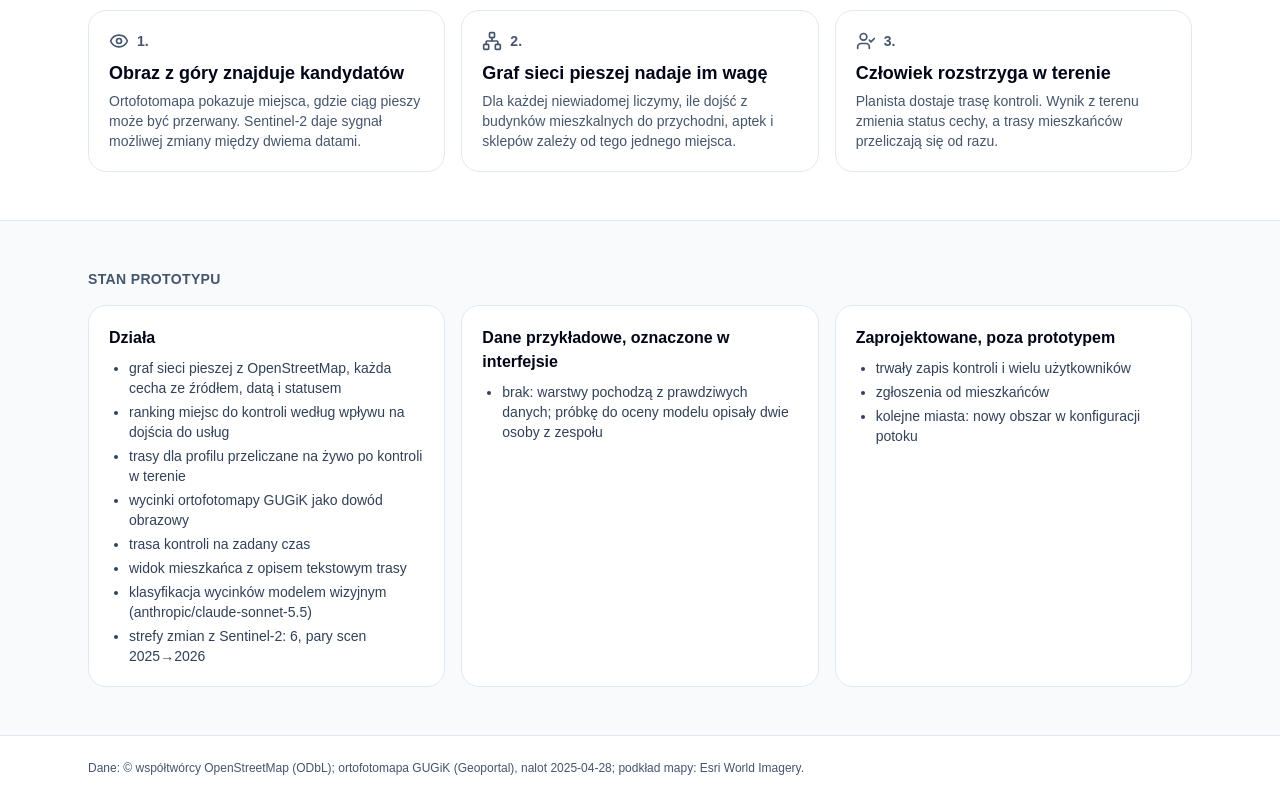
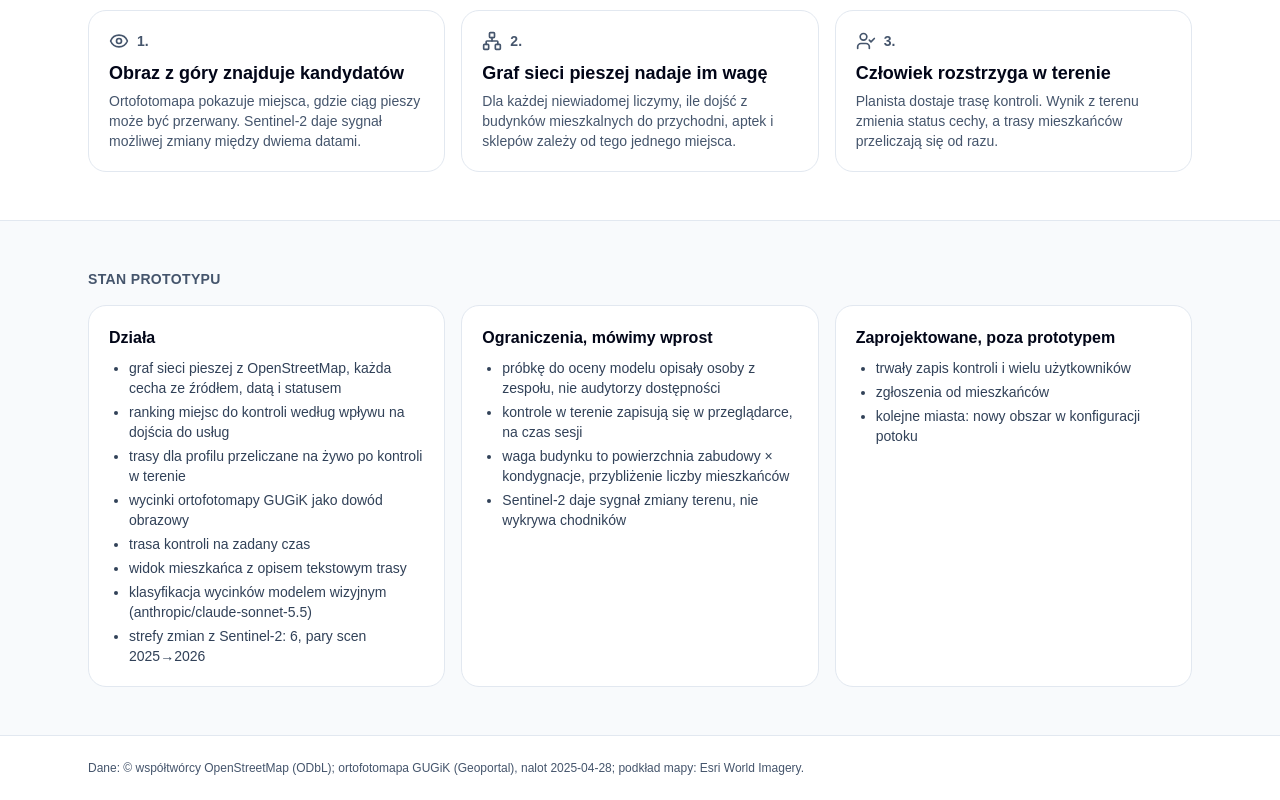
Before and after one commit to knmlprz/aglosat6767, a Next.js app: page / in a window 1280 px wide. Shown: the part 1574-2374 px from the top of the page. Built offline with nearby package versions, Linux system fonts and the light colour scheme; a web font is replaced by a local one.

Commit message:
Strona główna: ograniczenia zamiast pustej listy danych przykładowych

```diff
--- a/components/landing-page.tsx
+++ b/components/landing-page.tsx
@@ -66,6 +66,13 @@ const DZIALA = [
   "wycinki ortofotomapy GUGiK jako dowód obrazowy",
   "trasa kontroli na zadany czas",
   "widok mieszkańca z opisem tekstowym trasy",
+];
+/** Gdy wszystkie warstwy są z prawdziwych danych: zamiast pustej listy „przykładowych” mówimy, czego prototyp nie rozstrzyga. */
+const OGRANICZENIA = [
+  "próbkę do oceny modelu opisały osoby z zespołu, nie audytorzy dostępności",
+  "kontrole w terenie zapisują się w przeglądarce, na czas sesji",
+  "waga budynku to powierzchnia zabudowy × kondygnacje, przybliżenie liczby mieszkańców",
+  "Sentinel-2 daje sygnał zmiany terenu, nie wykrywa chodników",
 ];
 const ZAPROJEKTOWANE = [
   "trwały zapis kontroli i wielu użytkowników",
@@ -232,17 +239,17 @@ export function LandingPage({ liczby }: { liczby: LiczbyStrony }) {
                   ...(liczby.sentinel ? [`strefy zmian z Sentinel-2: ${liczby.sentinel.strefy}, pary scen ${liczby.sentinel.pary}`] : []),
                 ]}
               />
-              <Lista
-                tytul="Dane przykładowe, oznaczone w interfejsie"
-                elementy={
-                  liczby.model && liczby.sentinel
-                    ? ["brak: warstwy pochodzą z prawdziwych danych; próbkę do oceny modelu opisały dwie osoby z zespołu"]
-                    : [
-                        ...(liczby.model ? [] : ["klasy zwracane przez model wizyjny dla wycinków"]),
-                        ...(liczby.sentinel ? [] : ["strefa zmian Sentinel-2 (jedna para scen)"]),
-                      ]
-                }
-              />
+              {liczby.model && liczby.sentinel ? (
+                <Lista tytul="Ograniczenia, mówimy wprost" elementy={OGRANICZENIA} />
+              ) : (
+                <Lista
+                  tytul="Dane przykładowe, oznaczone w interfejsie"
+                  elementy={[
+                    ...(liczby.model ? [] : ["klasy zwracane przez model wizyjny dla wycinków"]),
+                    ...(liczby.sentinel ? [] : ["strefa zmian Sentinel-2 (jedna para scen)"]),
+                  ]}
+                />
+              )}
               <Lista tytul="Zaprojektowane, poza prototypem" elementy={ZAPROJEKTOWANE} />
             </div>
           </div>
```
